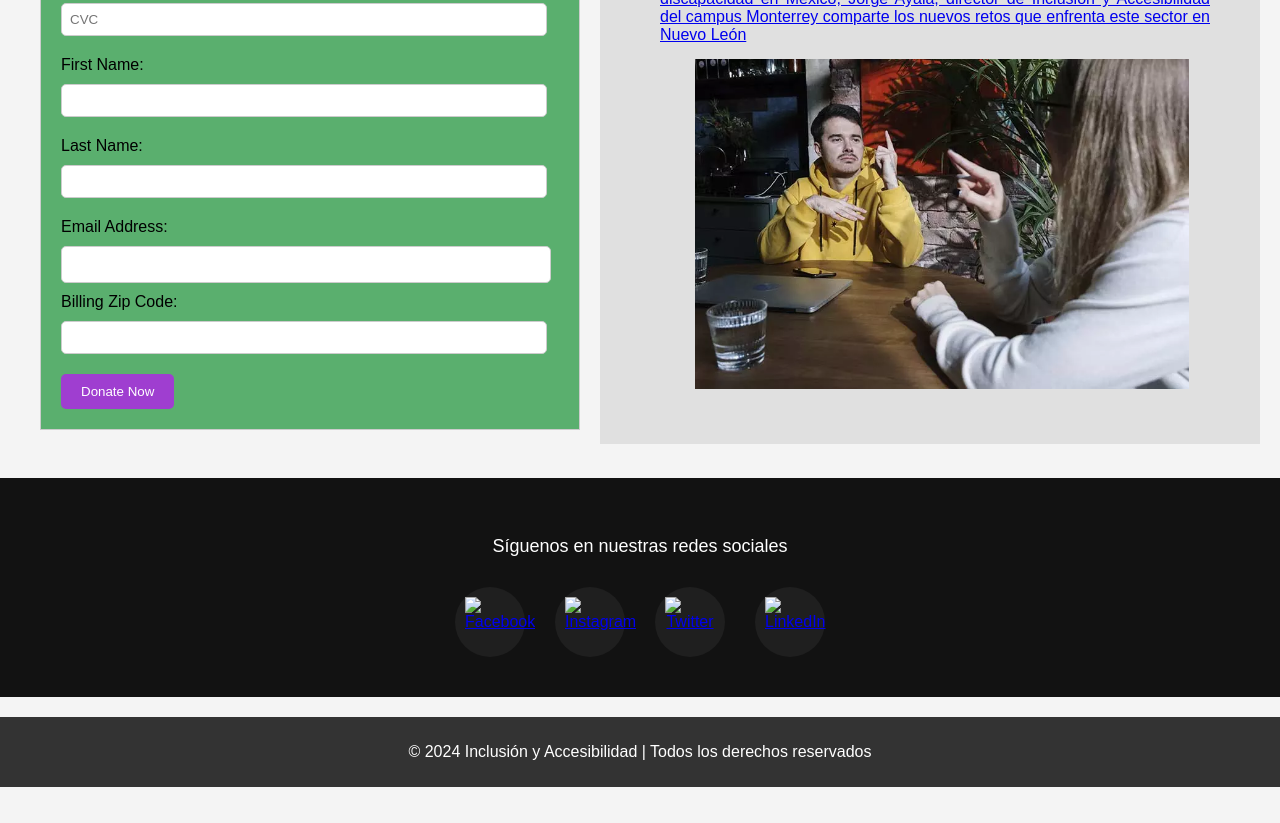
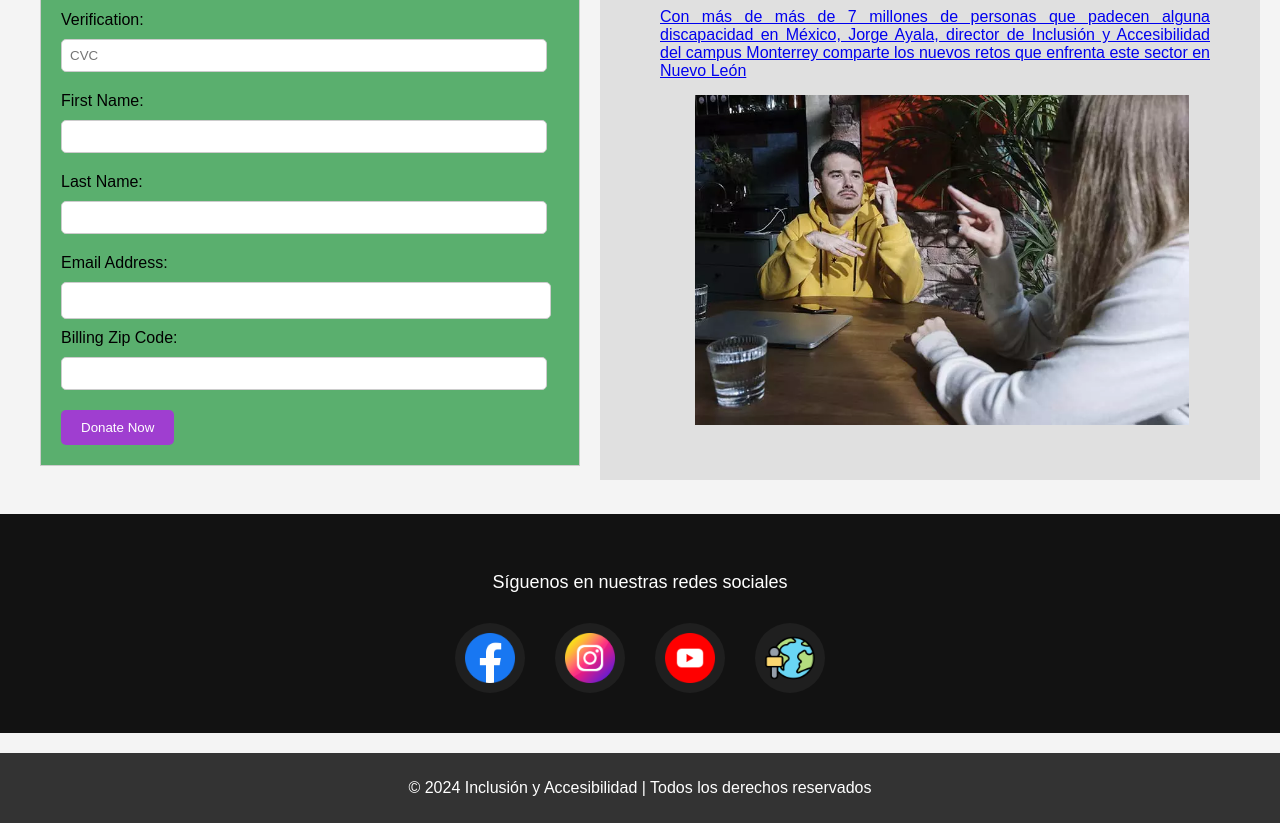
Before and after one commit to AnetteHdz/inclusion, a plain HTML site: page index.html in a window 1280 px wide. Shown: the part 1014-1837 px from the top of the page. Before the commit the page ends 1801 px from the top, so only its background shows below. Drawn offline with nearby package versions, Linux system fonts and the light colour scheme; files whose address does not match are found by name.

Commit message:
Update index.html

```diff
--- a/index.html
+++ b/index.html
@@ -72,7 +72,7 @@
             <button onclick="window.location.href='info.html'">Saber más</button>
         </div>
         <div class="hero-image">
-            <img src="imagenes/1.jpg" alt="Imagen representativa de inclusión">
+            <img src="1.jpg" alt="Imagen representativa de inclusión">
 
         </div>
     </section>
@@ -141,19 +141,19 @@
         <div class="social-media-icons">
             <!-- Facebook -->
             <a href="https://www.facebook.com/inclusionyaccesibilidadtec" target="_blank">
-                <img src="imagenes/facebook.png" alt="Facebook">
+                <img src="facebook.png" alt="Facebook">
             </a>
             <!-- Instagram -->
             <a href="https://www.instagram.com/inclusiontec/" target="_blank">
-                <img src="imagenes/instagram.png" alt="Instagram">
+                <img src="instagram.png" alt="Instagram">
             </a>
             <!-- Youtube -->
             <a href="https://www.youtube.com/@inclusionyaccesibilidadtec7791" target="_blank">
-                <img src="imagenes/youtube.png" alt="Twitter">
+                <img src="youtube.png" alt="Twitter">
             </a>
             <!-- Conecta -->
             <a href="https://conecta.tec.mx/es/noticias/monterrey/educacion/fomentar-una-cultura-inclusiva-primer-paso-al-cambio-afirma-experto" target="_blank">
-                <img src="imagenes/noticias.png" alt="LinkedIn">
+                <img src="noticias.png" alt="LinkedIn">
             </a>
         </div>
     </div>
```
